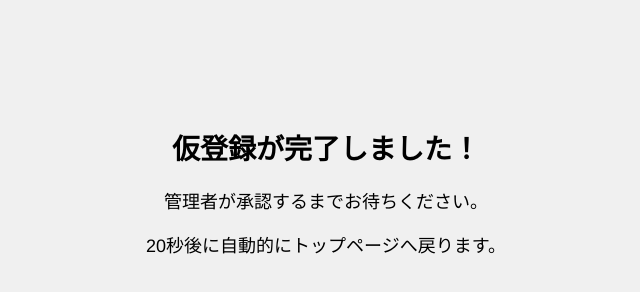
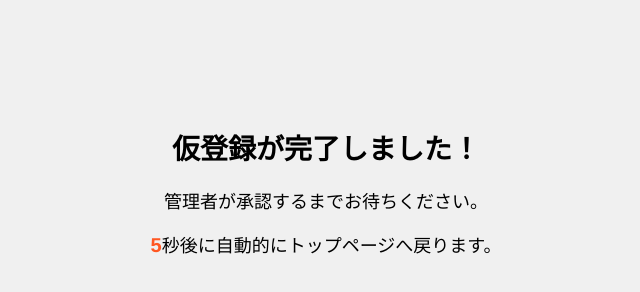
Before and after one commit to Akikoma398/travel-album, a plain HTML site: page waiting.html in a window 1280 px wide. Shown: the full height of the page, 314-954 px from the left. Drawn offline with Linux system fonts and the light colour scheme.

```diff
--- a/waiting.html
+++ b/waiting.html
@@ -2,14 +2,13 @@
 <html lang="ja">
 <head>
   <meta charset="UTF-8" />
-  <title>認証待ち</title>
-  <meta http-equiv="refresh" content="20;url=index.html">
+  <title>送信完了</title>
   <style>
     body {
       font-family: 'Helvetica', sans-serif;
+      background-color: #f0f0f0;
       text-align: center;
       padding: 100px 20px;
-      background-color: #f0f0f0;
     }
 
     h1 {
@@ -20,11 +19,32 @@
     p {
       font-size: 18px;
     }
+
+    #count {
+      font-weight: bold;
+      font-size: 20px;
+      color: #ff5722;
+    }
   </style>
 </head>
 <body>
   <h1>仮登録が完了しました！</h1>
   <p>管理者が承認するまでお待ちください。</p>
-  <p>20秒後に自動的にトップページへ戻ります。</p>
+  <p><span id="count">10</span>秒後に自動的にトップページへ戻ります。</p>
+
+  <script>
+    let seconds = 10;
+    const countDisplay = document.getElementById("count");
+
+    const timer = setInterval(() => {
+      seconds--;
+      countDisplay.textContent = seconds;
+
+      if (seconds <= 0) {
+        clearInterval(timer);
+        window.location.href = "index.html";
+      }
+    }, 1000);
+  </script>
 </body>
 </html>
```
